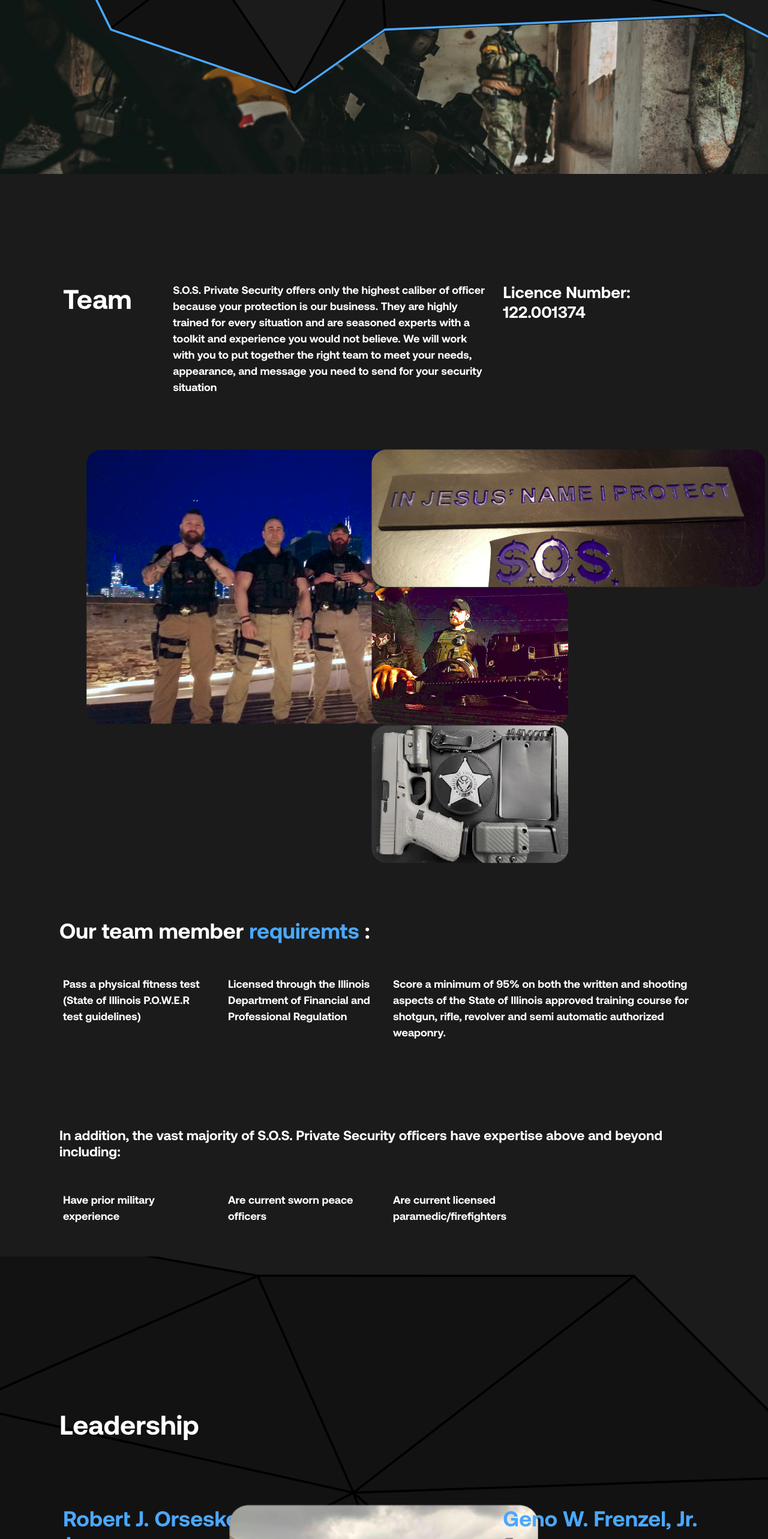
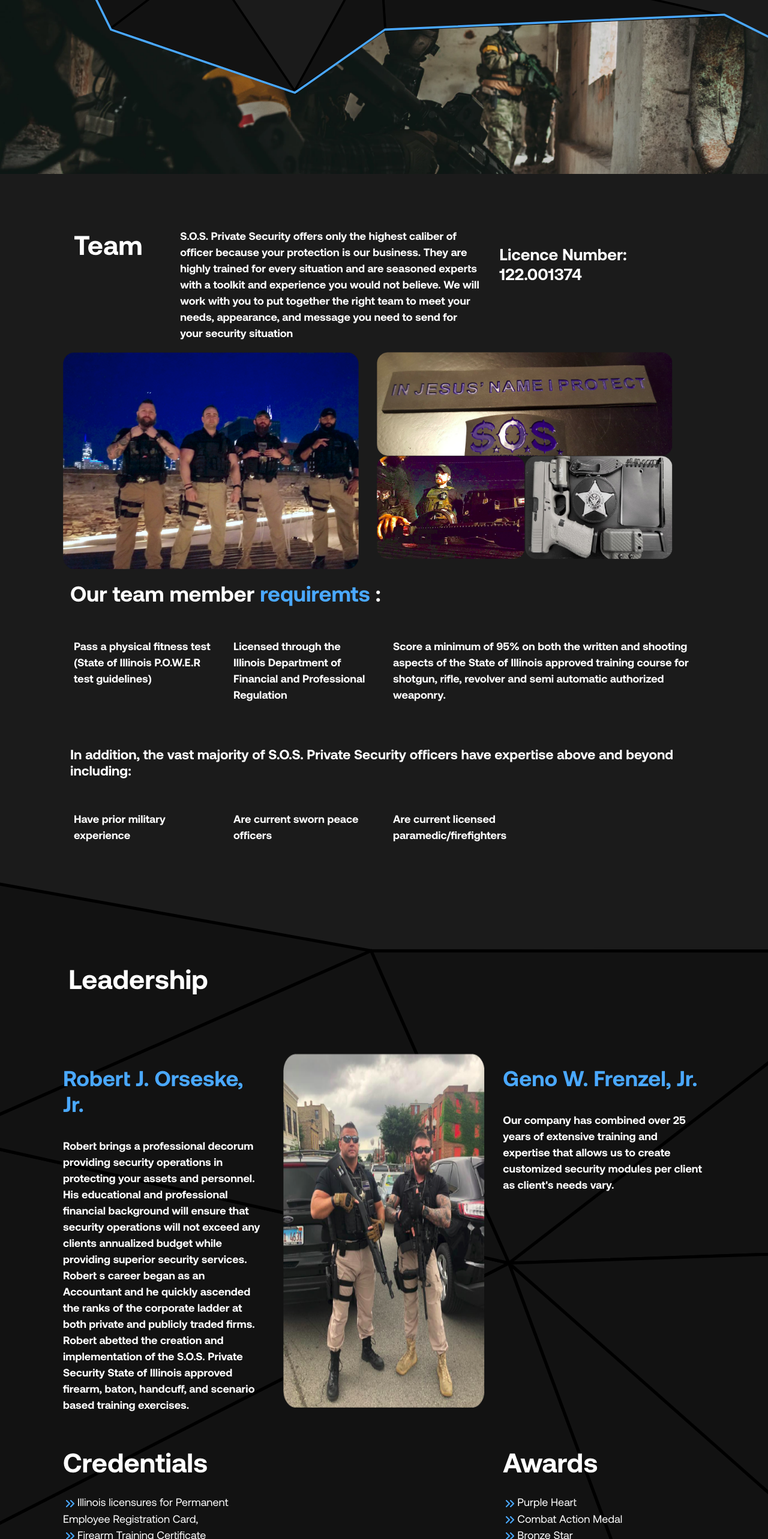
Before and after one commit to ricardopp1992/sos-next, a Next.js app: page /team in a window 1280 px wide. Shown: the part 234-2800 px from the top of the page at 60% size. Built offline with nearby package versions, Linux system fonts and the light colour scheme.

Commit message:
made responsive team and personal service

```diff
--- a/src/assets/styles/pages/_team.module.scss
+++ b/src/assets/styles/pages/_team.module.scss
@@ -1,4 +1,5 @@
 @import '../variables.scss';
+@import '../controls/theme-media-query.scss';
 
 /* Content 1 */
 
@@ -6,18 +7,36 @@
   align-content: center;
   padding-top: 10rem;
   padding-bottom: 5rem;
-}
 
-.content_img1 {
-  .img1 {
-    width: 100%;
-    padding-left: 2rem;
-    margin-left: 1rem;
+  @include mobile-xs {
+    padding-top: 3rem;
+    padding: 1rem;
   }
 
-  .content_img2 {
-    margin-left: -3rem;
+  @include mobile {
+    padding-top: 5rem;
+  }
 
+  h1 {
+
+    @include mobile-xs {
+      padding-bottom: 2rem;
+    }
+
+    @include mobile {
+      padding-bottom: 2rem;
+    }
+  }
+
+  h4 {
+
+    @include mobile-xs {
+      padding-top: 2rem;
+    }
+
+    @include mobile {
+      padding-top: 2rem;
+    }
   }
 }
 
@@ -27,8 +46,27 @@
   padding-top: 5rem;
   padding-bottom: 3rem;
 
+  @include mobile-xs {
+    padding-top: 2rem;
+    padding: 1rem;
+  }
+
+  h2{
+
+    @include mobile {
+      padding-right: 3rem;
+    }
+  }
+
   .special_color {
     color: #4aa8ff;
+  }
+
+  p{
+
+    @include mobile-xs {
+      padding-bottom: 2rem;
+    }
   }
 }
 
@@ -39,21 +77,103 @@
   background-size: 100%;
   padding-top: 9rem;
 
+  @include mobile-xs {
+    padding-top: 2rem;
+    background-size: 390%;
+    padding: 1rem;
+  }
+
+  @include mobile {
+    padding-top: 2rem;
+    background-size: 280%;
+  }
+
+  @include mobile-lg {
+    padding-top: 2rem;
+    background-size: 210%;
+  }
+
+  @include tablet {
+    padding-top: 5rem;
+    background-size: 144%;
+  }
+
   .leadership_content {
     padding: 2rem 0rem;
+
+    > div:nth-child(1) {
+      order: 2;
+
+      @include desktops {
+        order: unset;
+      }
+    }
+
+    > div:nth-child(2) {
+      order: 1;
+
+      @include desktops {
+        order: unset;
+      }
+    }
+
+    > div:nth-child(3) {
+      order: 4;
+
+      @include desktops {
+        order: unset;
+      }
+    }
+
+    > div:nth-child(4) {
+      order: 3;
+
+      @include desktops {
+        order: unset;
+      }
+    }
+
+    > div:nth-child(5) {
+      order: 5;
+
+      @include desktops {
+        order: unset;
+      }
+    }
 
     .title_color {
       color: #4aa8ff;
       padding-bottom: 2rem;
+
+      @include mobile-xs {
+        padding-top: 1rem;
+      }
     }
 
     .leadership_text {
       padding-right: 2rem;
+
+      @include mobile-xs {
+        padding-right: 0rem;
+      }
     }
 
     .leadership_list {
       list-style: none;
       padding-bottom: 5rem;
+
+      @include mobile-xs {
+        padding-bottom: 2rem;
+      }
+
+
+      @include mobile {
+        padding-bottom: 2rem;
+      }
+
+      @include tablet {
+        padding-bottom: 5rem;
+      }
     }
   }
 }
@@ -65,9 +185,20 @@
   padding-top: 5rem;
   position: relative;
 
+  @include mobile-xs {
+    padding-left: 0.5rem;
+    padding-top: 2rem;
+    padding-bottom: 8rem;
+  }
+
   .join_text {
     width: 78%;
     padding-bottom: 2rem;
+
+    @include mobile-xs {
+      width: 100%;
+      padding-bottom: 0rem;
+    }
   }
 
   .security_btn {
@@ -92,5 +223,9 @@
     bottom: 0;
     left: 0;
     z-index: 1;
+
+    @include mobile-xs {
+
+    }
   }
 }
--- a/src/components/Team/Content1.jsx
+++ b/src/components/Team/Content1.jsx
@@ -7,31 +7,31 @@
   return (
     <Container>
       <Row className={styles.content_text} >
-        <Col lg={2} >
-          <h1> Team </h1>
+        <Col sm={12} lg={2} >
+          <h1 className="pb-sm-4 pb-md-4"> Team </h1>
         </Col>
-        <Col lg={6}>
-          <p>S.O.S. Private Security offers only the highest caliber of officer because your
+        <Col sm={12} lg={6}>
+          <p >S.O.S. Private Security offers only the highest caliber of officer because your
             protection is our business. They are highly trained for every situation and are
             seasoned experts with a toolkit and experience you would not believe. We will
             work with you to put together the right team to meet your needs, appearance,
             and message you need to send for your security situation</p>
         </Col>
-        <Col lg={4} >
-          <h4> Licence Number: 122.001374 </h4>
+        <Col sm={12} lg={4} >
+          <h4 className="pt-sm-4 pt-md-4"> Licence Number: 122.001374 </h4>
         </Col>
       </Row>
-      <Row className={styles.content_img1} >
-        <Col lg={6} className={styles.img1} >
-          <img src="/img/team/img1.png"/>
+      <Row className="pr-xs-0 pr-md-2 pr-lg-5" >
+        <Col sm={12} lg={6} >
+          <img className="w-100" src="/img/team/img1.png"/>
         </Col>
-        <Col lg={6} className={styles.content_img2} >
-          <div>
-            <img src="/img/team/img2.png" />
+        <Col sm={12} lg={6} >
+          <div className="w-100">
+            <img className="w-100" src="/img/team/img2.png" />
           </div>
-          <div>
-            <img src="/img/team/img3.png" />
-            <img src="/img/team/img4.png" />
+          <div className={styles.small_img}>
+            <img className="w-50" src="/img/team/img3.png" />
+            <img className="w-50" src="/img/team/img4.png" />
           </div>
         </Col>
       </Row>
--- a/src/components/Team/JoinTheTeam.jsx
+++ b/src/components/Team/JoinTheTeam.jsx
@@ -9,20 +9,18 @@
         <Row >
           <Col lg={12}className="pb-5">
             <h2 className="pb-5">Do you think you have what it takes to join our team?</h2>
-            <h4 className={styles.join_text}>Our company has combined over 25 years of extensive training and expertise that
-            allows us to create customized security modules per client as client's needs vary. </h4>
+            <p className={styles.join_text}>Our company has combined over 25 years of extensive training and expertise that
+            allows us to create customized security modules per client as client's needs vary.</p>
           </Col>
-          <Row >
-            <Col lg={7}>
-            <h3 className="d-block pl-3">Submit your resume and cover letter to</h3>
-            </Col>
-            <Col lg={5}>
+          <Col lg={6}className="pb-5">
+            <h4 className="d-block pb-5">Submit your resume and cover letter to</h4>
+          </Col>
+          <Col lg={6}className="pb-5">
             <a className={styles.security_btn} href="#">Work@sosprivatesecurity.com</a>
           </Col>
           </Row>
-        </Row>
       </Container>
-      <img className="w-100 mt-5" src="/img/team/team-pattern-bottom.svg"/>
+      <img className="w-100 pt-sm-2 pt-md-5 mt-5" src="/img/team/team-pattern-bottom.svg"/>
       <div className={styles.join_content_bottom} />
     </div>
   </>
--- a/src/components/Team/Leadership.jsx
+++ b/src/components/Team/Leadership.jsx
@@ -7,8 +7,8 @@
   return (
     <div className={styles.background_leadership}>
       <Container>
+        <h1 className="w-100 pb-sm-2 pb-5 pl-2 my-lg-5" >Leadership</h1>
         <Row className={styles.leadership_content}>
-          <h1 className="w-100 pb-5 pl-2 my-lg-5" >Leadership</h1>
           <Col lg={4} >
             <h2 className={styles.title_color}>Robert J. Orseske, Jr.</h2>
             <p className={styles.leadership_text}>Robert brings a professional decorum providing
@@ -26,7 +26,7 @@
               training exercises. </p>
           </Col>
           <Col lg={4} className="d-flex justify-content-center">
-            <img src="/img/team/leadership.png" />
+            <img className="w-100 pb-sm-2" src="/img/team/leadership.png" />
           </Col>
           <Col lg={4}>
             <h2 className={styles.title_color}>Geno W. Frenzel, Jr.</h2>
@@ -35,8 +35,6 @@
             create customized security modules per client as
               client's needs vary. </p>
           </Col>
-        </Row>
-        <Row className={`${styles.leadership_content}`}>
           <LeadershipList
             title="Credentials"
             arrow="/img/services/chevrons-right.png"
@@ -74,7 +72,7 @@
 const LeadershipList = ({ title, list, arrow, children, className = "" }) => {
   return (
     <Col lg={4} className={`d-block ${className}`}>
-      <h1 className="w-100 pb-5 pt-5">{title}</h1>
+      <h1 className="w-100 pb-sm-4  pt-md-5 pb-5 pt-5">{title}</h1>
       <ul className={styles.leadership_list}>
         {list &&
           list.map((item) => (
--- a/src/components/Team/OurTeamMember.jsx
+++ b/src/components/Team/OurTeamMember.jsx
@@ -7,18 +7,18 @@
   return (
     <Container>
       <Row className={styles.principal_content}>
-        <h2 className="w-100 pb-5 pl-2">Our team member <span className={styles.special_color}>requiremts</span> :</h2>
-        <Col lg={3} >
+        <h2 className=" w-100 pb-5  pl-2">Our team member <span className={styles.special_color}>requiremts</span> :</h2>
+        <Col sm={12} lg={3} >
           <p>Pass a physical fitness test
             (State of Illinois P.O.W.E.R test
             guidelines)</p>
         </Col>
-        <Col lg={3}>
+        <Col sm={12} lg={3}>
           <p>Licensed through the Illinois
             Department of Financial and
             Professional Regulation</p>
         </Col>
-        <Col lg={6}>
+        <Col sm={12} lg={6}>
           <p >Score a minimum of 95% on both the written and shooting aspects
             of the State of Illinois approved training course for shotgun, rifle,
             revolver and semi automatic authorized weaponry.</p>
--- a/src/components/personal/QuoteAndCTA.jsx
+++ b/src/components/personal/QuoteAndCTA.jsx
@@ -19,9 +19,9 @@
           <Row>
             <Col lg={6}>
               <h2 className="mb-5">Don't get stuck with should</h2>
-              <p>Should is an ugly word. It means that there was a better choice. That you made a mistake and that the outcome could have been improved. Our clients never use the word "Should".</p>
+              <p className="mb-5">Should is an ugly word. It means that there was a better choice. That you made a mistake and that the outcome could have been improved. Our clients never use the word "Should".</p>
             </Col>
-            <Col lg={4} className="offset-lg-2 d-flex align-items-center">
+            <Col lg={4} className={`${styles.btn_contact} offset-lg-2 d-flex align-items-center`}>
               <a href="/#" className="blue_btn">You Should Contact Us</a>
             </Col>
           </Row>
```
Also changed, not shown: src/assets/styles/pages/_personal.module.scss (+56 -5 lines), src/components/personal/TextAfterHero.jsx (+6 -4 lines).
